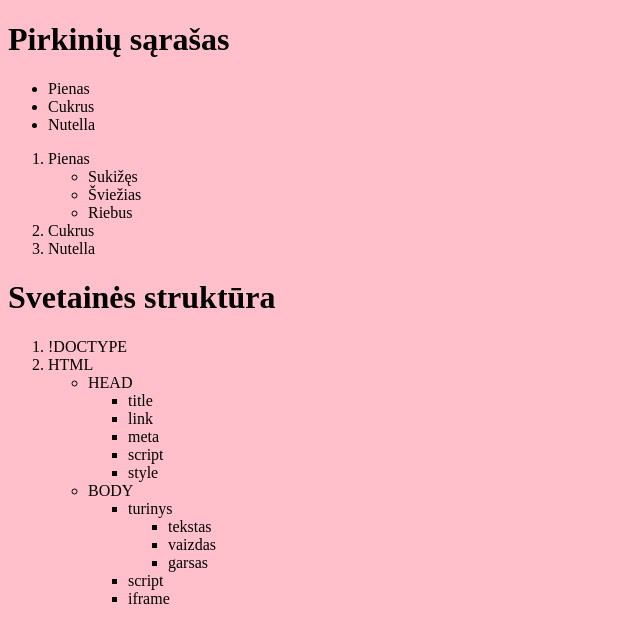
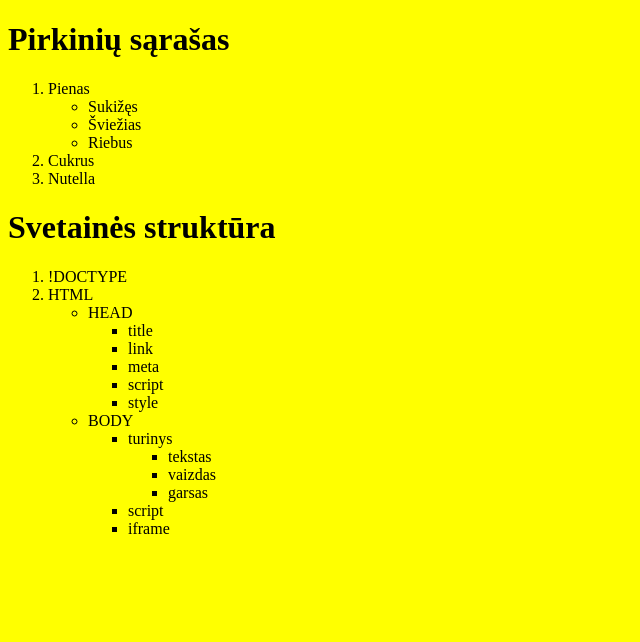
Before and after one commit to dkoncius/sarasas, a plain HTML site: page index.html in a window 1280 px wide. Shown: the whole page, without its empty margins (0-640 px from the left). Drawn offline with Linux system fonts and the light colour scheme.

Commit message:
add style

```diff
--- a/index.html
+++ b/index.html
@@ -6,13 +6,8 @@
     <meta name="viewport" content="width=device-width, initial-scale=1.0">
     <title>Sąrašai</title>
 </head>
-<body style="background: pink;">
+<body style="background: yellow;">
     <h1>Pirkinių sąrašas</h1>
-    <ul>
-        <li>Pienas</li>
-        <li>Cukrus</li>
-        <li>Nutella</li>
-    </ul>
 
     <ol>
         <li>Pienas</li>
--- /dev/null
+++ b/style.css
@@ -0,0 +1,4 @@
+* {
+    margin: 0;
+    padding: 0;
+}
```
